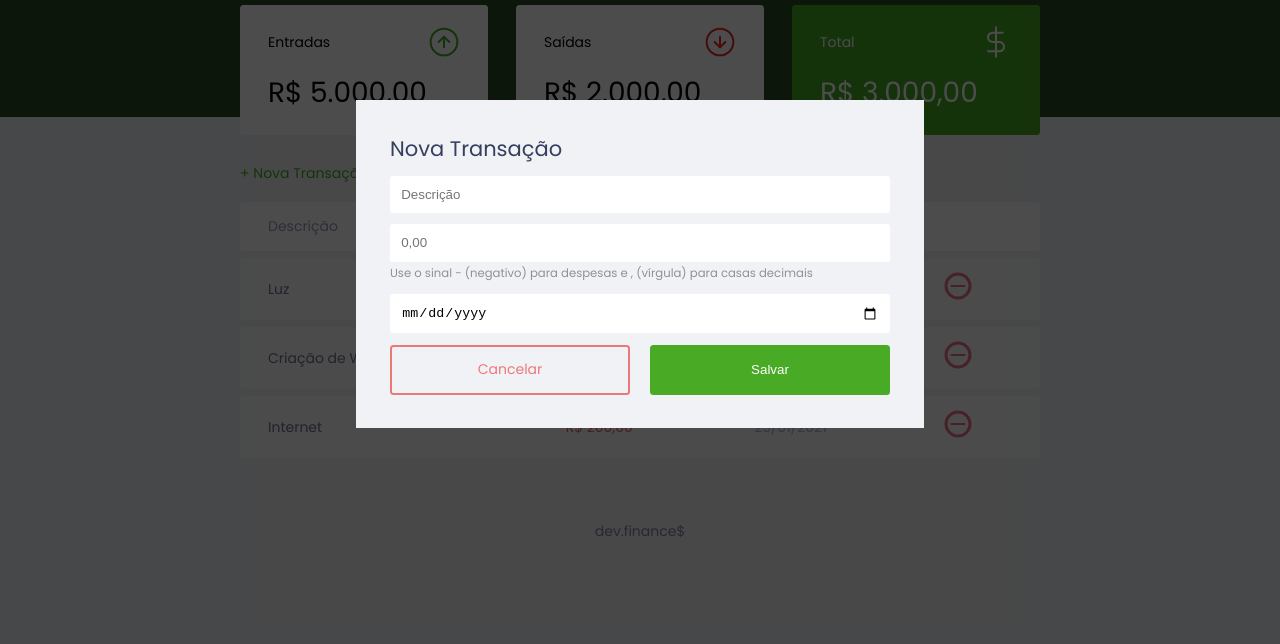
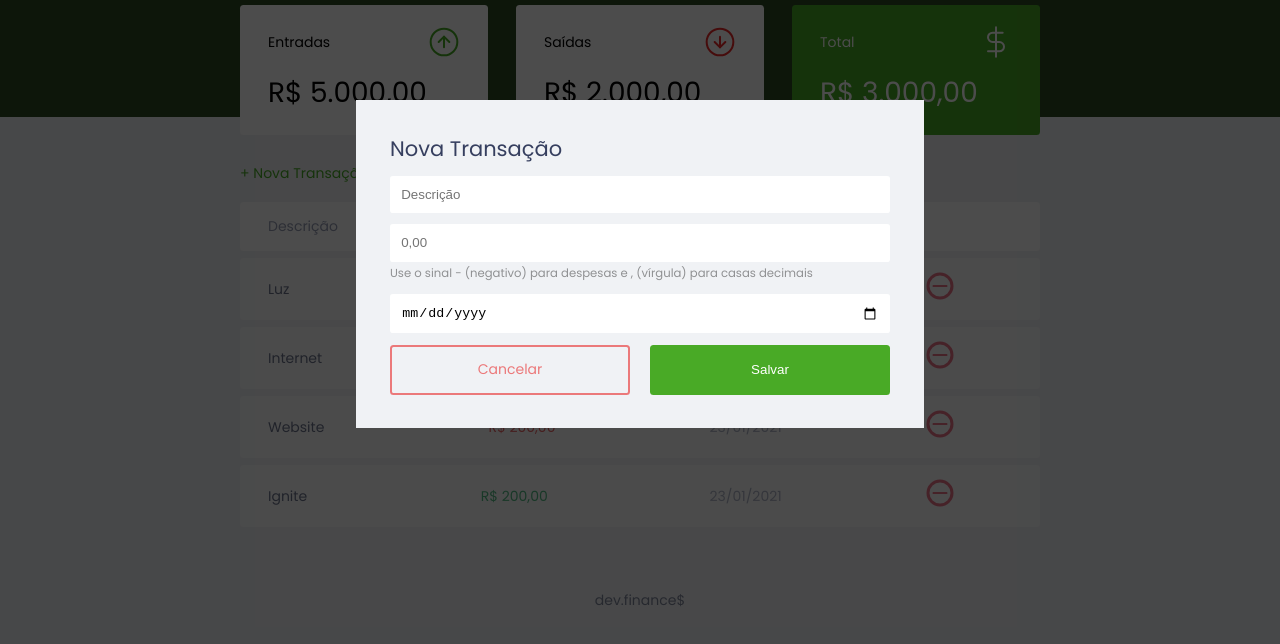
Before and after one commit to tosantos1/maratona-discover, a plain HTML site: page index.html in a window 1280 px wide. Shown: the part 136-780 px from the top of the page. Drawn offline with Linux system fonts and the light colour scheme.

Commit message:
Dev.finance$

```diff
--- a/index.html
+++ b/index.html
@@ -78,30 +78,7 @@
             </tr>
           </thead>
           <tbody>
-            <tr>
-              <td class="description">Luz</td>
-              <td class="expense">- R$ 500,00</td>
-              <td class="date">23/01/2021</td>
-              <td>
-                <img src="svg/minus.svg" alt="Remover transação" />
-              </td>
-            </tr>
-            <tr>
-              <td class="description">Criação de Website</td>
-              <td class="income">R$ 5.000,00</td>
-              <td class="date">23/01/2021</td>
-              <td>
-                <img src="svg/minus.svg" alt="Remover transação" />
-              </td>
-            </tr>
-            <tr>
-              <td class="description">Internet</td>
-              <td class="expense">- R$ 200,00</td>
-              <td class="date">23/01/2021</td>
-              <td>
-                <img src="svg/minus.svg" alt="Remover transação" />
-              </td>
-            </tr>
+
           </tbody>
         </table>
       </section>
--- a/scripts.js
+++ b/scripts.js
@@ -26,14 +26,20 @@ const transactions = [
   },
   {
     id: 2,
-    description: 'Luz',
+    description: 'Internet',
     amount: 500000,
     date: '23/01/2021'
   },
   {
-    id: 1,
-    description: 'Luz',
+    id: 3,
+    description: 'Website',
     amount: -20000,
+    date: '23/01/2021'
+  },
+  {
+    id: 4,
+    description: 'Ignite',
+    amount:  20000,
     date: '23/01/2021'
   },
 
@@ -70,3 +76,56 @@ const Transaction = {  // "=" Atribuindo valor
 // e colocar lá no HTML
 
 // Substituir os dados do HTML com os dados do JS
+
+const DOM = {
+  transactionsContainer: document.querySelector('#data-table tbody'),
+
+
+  addTransaction(transaction, index){
+    const tr = document.createElement('tr') // Criando o elemento "tr" do html mesmo!
+    tr.innerHTML = DOM.innerHTMLTransaction(transaction)
+
+    DOM.transactionsContainer.appendChild(tr)
+  },
+
+  innerHTMLTransaction(transaction){
+    const CSSclass = transaction.amount > 0 ? "income" : "expense" // "?" = 'então' - ":" = 'se não'
+
+    const amount = Utils.formatCurrency(transaction.amount)
+
+    // Montando o html
+    const html = `
+
+        <td class="description">${transaction.description}</td>
+        <td class="${CSSclass}">${amount}</td>
+        <td class="date">${transaction.date}</td>
+        <td>
+          <img src="svg/minus.svg" alt="Remover transação" />
+        </td>
+
+    `
+    return html
+  }
+}
+
+const Utils = {
+  formatCurrency(value){
+    const signal = Number(value) < 0 ? "-" : ""
+
+    value = String(value).replace(/\D/g, "")
+
+    value = Number(value) / 100
+
+    value = value.toLocaleString("pt-BR", {
+      style: "currency",  // Estilo Moeda
+      currency: "BRL"   // Tipo de Moeda
+    })
+
+    return signal + value
+
+  }
+}
+
+transactions.forEach(function(transaction){
+  DOM.addTransaction(transaction)
+})
```
